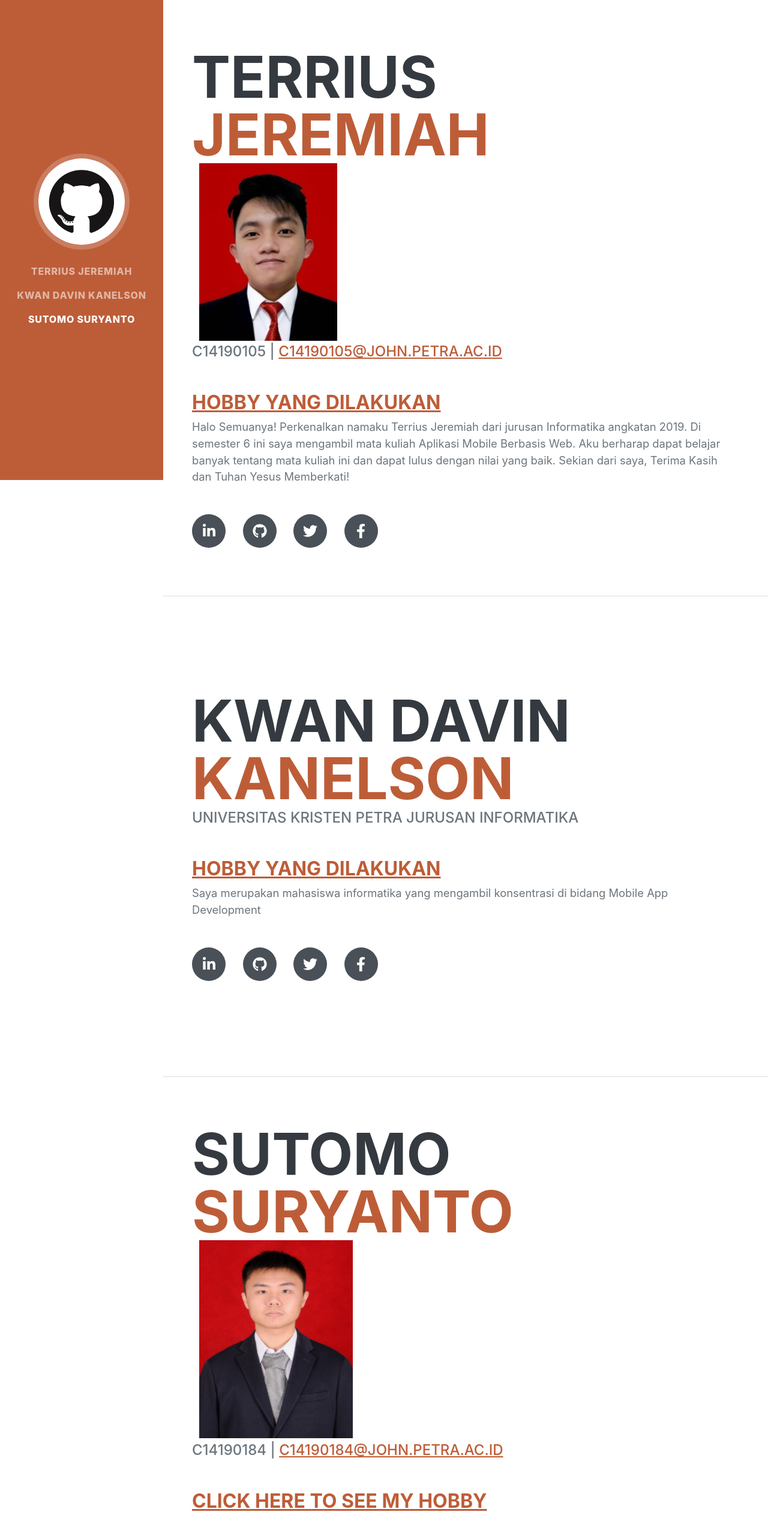
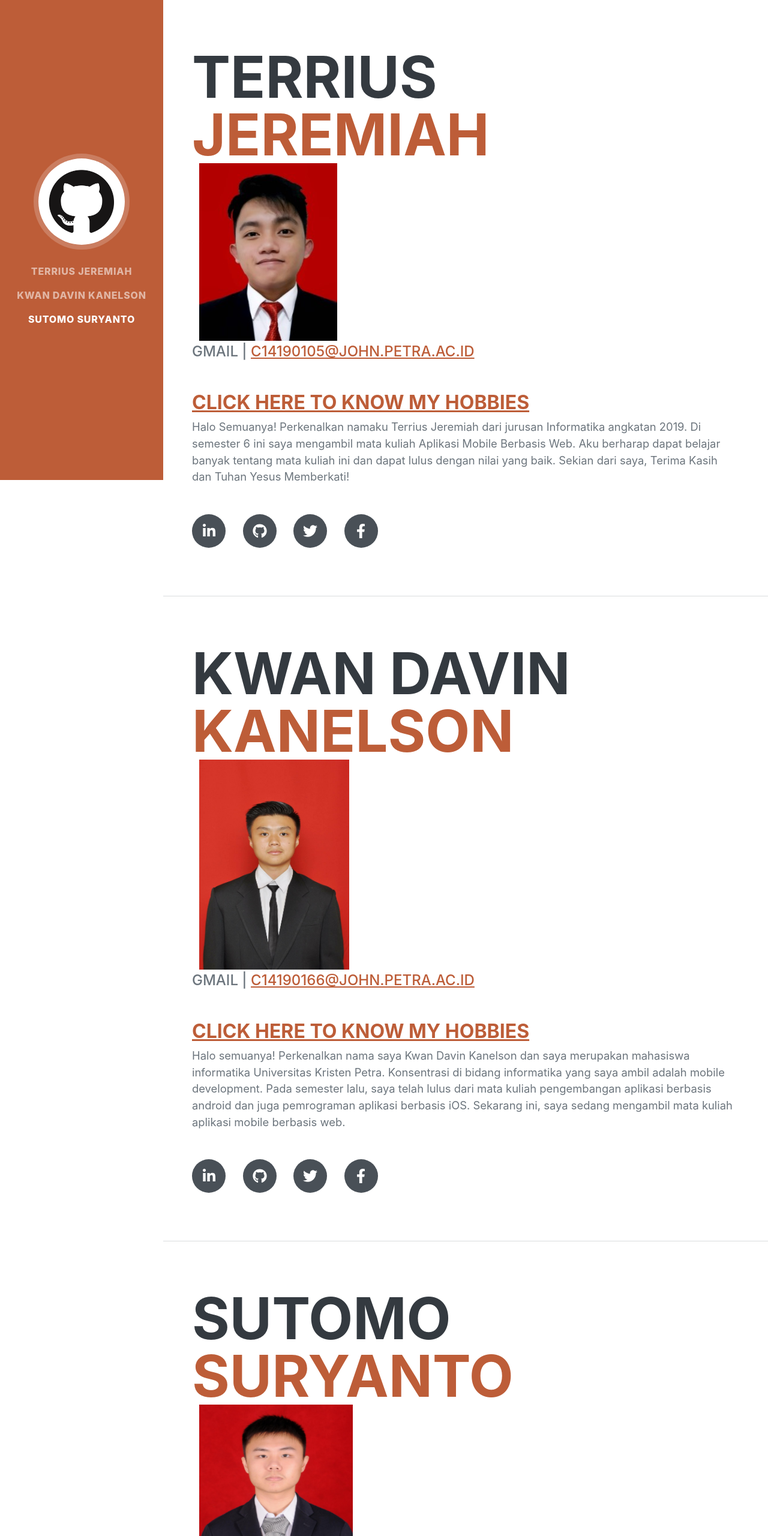
Before and after one commit to TerriusJeremiah/Latihan1AMBW, a plain HTML site: page index.html in a window 1280 px wide. Shown: the top 2560 px of the page at 60% size. Drawn offline with nearby package versions, Linux system fonts and the light colour scheme; a web font is replaced by a local one.

Commit message:
Update terbaru index.html
Melakukan update tambahan dan melakukan sedikit perubahan pada konten di index.html

```diff
--- a/index.html
+++ b/index.html
@@ -33,7 +33,7 @@
         </nav>
         <!-- Page Content-->
         <div class="container-fluid p-0">
-            <!-- Terrius-->
+            <!-- Terrius Jeremiah-->
             <section class="resume-section" id="Terrius">
                 <div class="resume-section-content">
                     <h1 class="mb-0">
@@ -41,14 +41,14 @@
                         <span class="text-primary">Jeremiah</span>
                     </h1>
                     <div class="container-fluid">
-                        <img src="assets/img/Profile1.jpg"/>
+                        <img src="C14190105/Profile1.jpg"/>
                         </div>
                         <div class="subheading mb-5">
-                            C14190105 |
+                            GMAIL |
                             <a href="mailto:name@email.com">C14190105@john.petra.ac.id</a>
                         </div>
                     <div class="link hobby">
-                        <h3><a href="hobbyc14190105.html">Hobby yang dilakukan</a></h3>
+                        <h3><a href="hobbyc14190105.html">Click Here to Know My Hobbies</a></h3>
                     </div>
                     <p class="lead mb-5">Halo Semuanya! Perkenalkan namaku Terrius Jeremiah dari jurusan Informatika angkatan 2019. Di semester 6 ini
 			saya mengambil mata kuliah Aplikasi Mobile Berbasis Web. Aku berharap dapat belajar banyak tentang mata kuliah ini dan dapat
@@ -62,20 +62,26 @@
                 </div>
             </section>
             <hr class="m-0" />
-            <!--Davin-->
+            <!--Kwan Davin Kanelson-->
             <section class="resume-section" id="Kwan Davin">
                 <div class="resume-section-content">
                     <h1 class="mb-0">
                         Kwan Davin
                         <span class="text-primary">Kanelson</span>
                     </h1>
+                    <div class="container-fluid">
+                        <img src="C14190166/FotoC14190166.jpg" width="250px" height="350px"/>
+                        </div>
                     <div class="subheading mb-5">
-                        Universitas Kristen Petra Jurusan Informatika
+                        GMAIL |
+                        <a href="mailto:name@email.com">C14190166@john.petra.ac.id</a>
                     </div>
                     <div class="link hobby">
-                        <h3><a href="hobbyC14190166.html">Hobby yang dilakukan</a></h3>
+                        <h3><a href="hobbyC14190166.html">Click Here to Know My Hobbies</a></h3>
                     </div>
-                    <p class="lead mb-5">Saya merupakan mahasiswa informatika yang mengambil konsentrasi di bidang Mobile App Development</p>
+                    <p class="lead mb-5">Halo semuanya! Perkenalkan nama saya Kwan Davin Kanelson dan saya merupakan mahasiswa informatika Universitas Kristen Petra.
+                        Konsentrasi di bidang informatika yang saya ambil adalah mobile development. Pada semester lalu, saya telah lulus dari mata kuliah pengembangan
+                    aplikasi berbasis android dan juga pemrograman aplikasi berbasis iOS. Sekarang ini, saya sedang mengambil mata kuliah aplikasi mobile berbasis web.</p>
                     <div class="social-icons">
                         <a class="social-icon"><i class="fab fa-linkedin-in"></i></a>
                         <a class="social-icon"><i class="fab fa-github"></i></a>
@@ -96,14 +102,14 @@
 			<img src="c14190184/fotodiri.png"/>
 		    </div>
                     <div class="subheading mb-5">
-                        C14190184 |
+                        GMAIL |
                         <a href="mailto:name@email.com">C14190184@john.petra.ac.id</a>
                     </div>
 		    <div class="subheading mb-5">
-                        <h3><a href="hobbyc14190184.html">Click Here to see my Hobby</a></h3>
+                        <h3><a href="hobbyc14190184.html">Click Here to Know My Hobbies</a></h3>
                     </div>
                     <p class="lead mb-5">Halo nama saya Sutomo Suryanto dan saya adalah mahasiswa jurusan informatika di Universitas Kristen Petra.
-                        saya mengambil mata kuliah konsentrasi mobile development dengan harapan untuk bisa lebih memahami dan dapat membuat
+                        Saya mengambil mata kuliah konsentrasi mobile development dengan harapan untuk bisa lebih memahami dan dapat membuat
                         aplikasi yang sesuai dengan keinginan. Sekian mengenai profile saya.</p>
                     <div class="social-icons">
                         <a class="social-icon" href="#!"><i class="fab fa-linkedin-in"></i></a>
```
